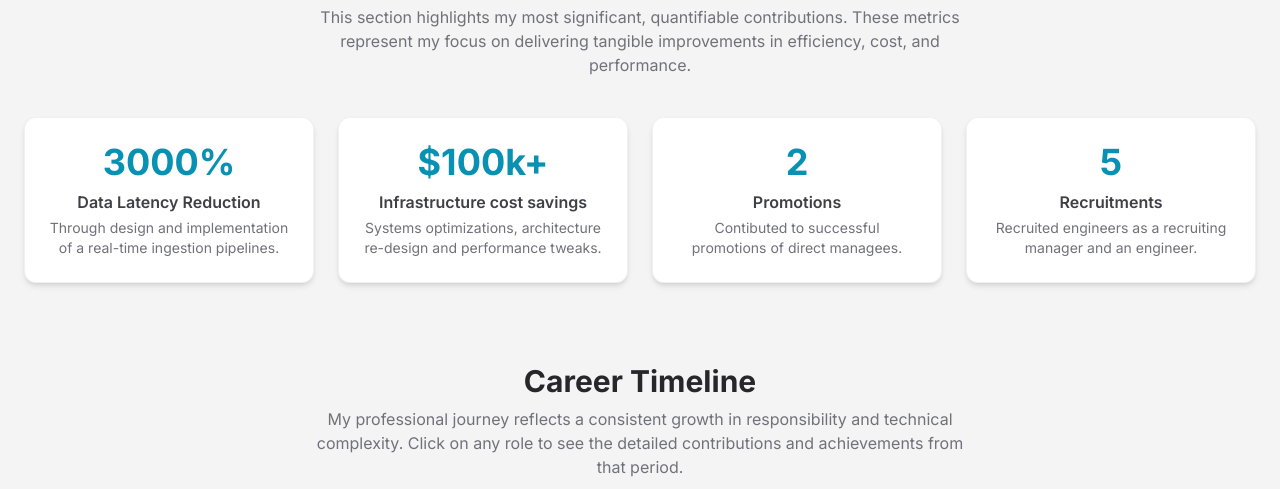
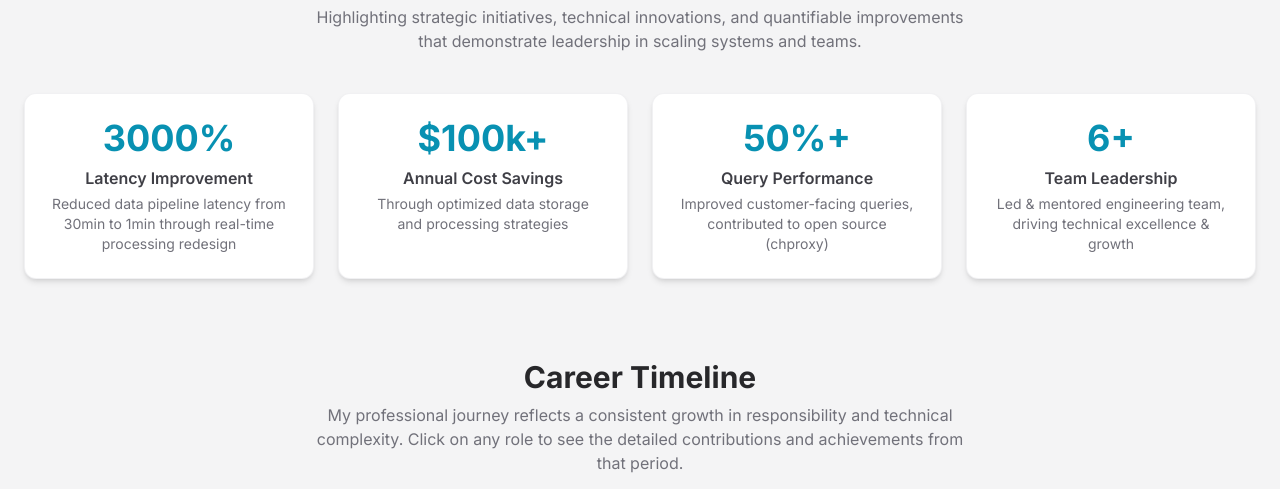
Before and after one commit to gontarzpawel/resume, a plain HTML site: page interactive_resume.html in a window 1280 px wide. Shown: the part 608-1097 px from the top of the page. Drawn offline with nearby package versions, Linux system fonts and the light colour scheme.

Commit message:
content: update Key Career Impacts section with refined metrics and descriptions (#7)

```diff
--- a/interactive_resume.html
+++ b/interactive_resume.html
@@ -64,27 +64,27 @@
         <section id="impact" class="mb-20 scroll-mt-24">
             <!-- Impact Section -->
             <h2 class="text-3xl font-bold text-center text-zinc-800 mb-2">Key Career Impacts</h2>
-            <p class="text-center text-zinc-500 mb-10 max-w-2xl mx-auto">This section highlights my most significant, quantifiable contributions. These metrics represent my focus on delivering tangible improvements in efficiency, cost, and performance.</p>
+            <p class="text-center text-zinc-500 mb-10 max-w-2xl mx-auto">Highlighting strategic initiatives, technical innovations, and quantifiable improvements that demonstrate leadership in scaling systems and teams.</p>
             <div class="grid grid-cols-1 md:grid-cols-2 lg:grid-cols-4 gap-6">
                 <div class="bg-white p-6 rounded-xl shadow-md border border-zinc-200/50 text-center">
                     <p class="text-4xl font-bold text-cyan-600 mb-2">3000%</p>
-                    <p class="text-zinc-700 font-semibold">Data Latency Reduction</p>
-                    <p class="text-sm text-zinc-500 mt-1">Through design and implementation of a real-time ingestion pipelines.</p>
+                    <p class="text-zinc-700 font-semibold">Latency Improvement</p>
+                    <p class="text-sm text-zinc-500 mt-1">Reduced data pipeline latency from 30min to 1min through real-time processing redesign</p>
                 </div>
                 <div class="bg-white p-6 rounded-xl shadow-md border border-zinc-200/50 text-center">
                     <p class="text-4xl font-bold text-cyan-600 mb-2">$100k+</p>
-                    <p class="text-zinc-700 font-semibold">Infrastructure cost savings</p>
-                    <p class="text-sm text-zinc-500 mt-1">Systems optimizations, architecture re-design and performance tweaks.</p>
+                    <p class="text-zinc-700 font-semibold">Annual Cost Savings</p>
+                    <p class="text-sm text-zinc-500 mt-1">Through optimized data storage and processing strategies</p>
                 </div>
                 <div class="bg-white p-6 rounded-xl shadow-md border border-zinc-200/50 text-center">
-                    <p class="text-4xl font-bold text-cyan-600 mb-2">2</p>
-                    <p class="text-zinc-700 font-semibold">Promotions</p>
-                    <p class="text-sm text-zinc-500 mt-1">Contibuted to successful promotions of direct managees.</p>
+                    <p class="text-4xl font-bold text-cyan-600 mb-2">50%+</p>
+                    <p class="text-zinc-700 font-semibold">Query Performance</p>
+                    <p class="text-sm text-zinc-500 mt-1">Improved customer-facing queries, contributed to open source (chproxy)</p>
                 </div>
                 <div class="bg-white p-6 rounded-xl shadow-md border border-zinc-200/50 text-center">
-                    <p class="text-4xl font-bold text-cyan-600 mb-2">5</p>
-                    <p class="text-zinc-700 font-semibold">Recruitments</p>
-                    <p class="text-sm text-zinc-500 mt-1">Recruited engineers as a recruiting manager and an engineer.</p>
+                    <p class="text-4xl font-bold text-cyan-600 mb-2">6+</p>
+                    <p class="text-zinc-700 font-semibold">Team Leadership</p>
+                    <p class="text-sm text-zinc-500 mt-1">Led & mentored engineering team, driving technical excellence & growth</p>
                 </div>
             </div>
         </section>
```
